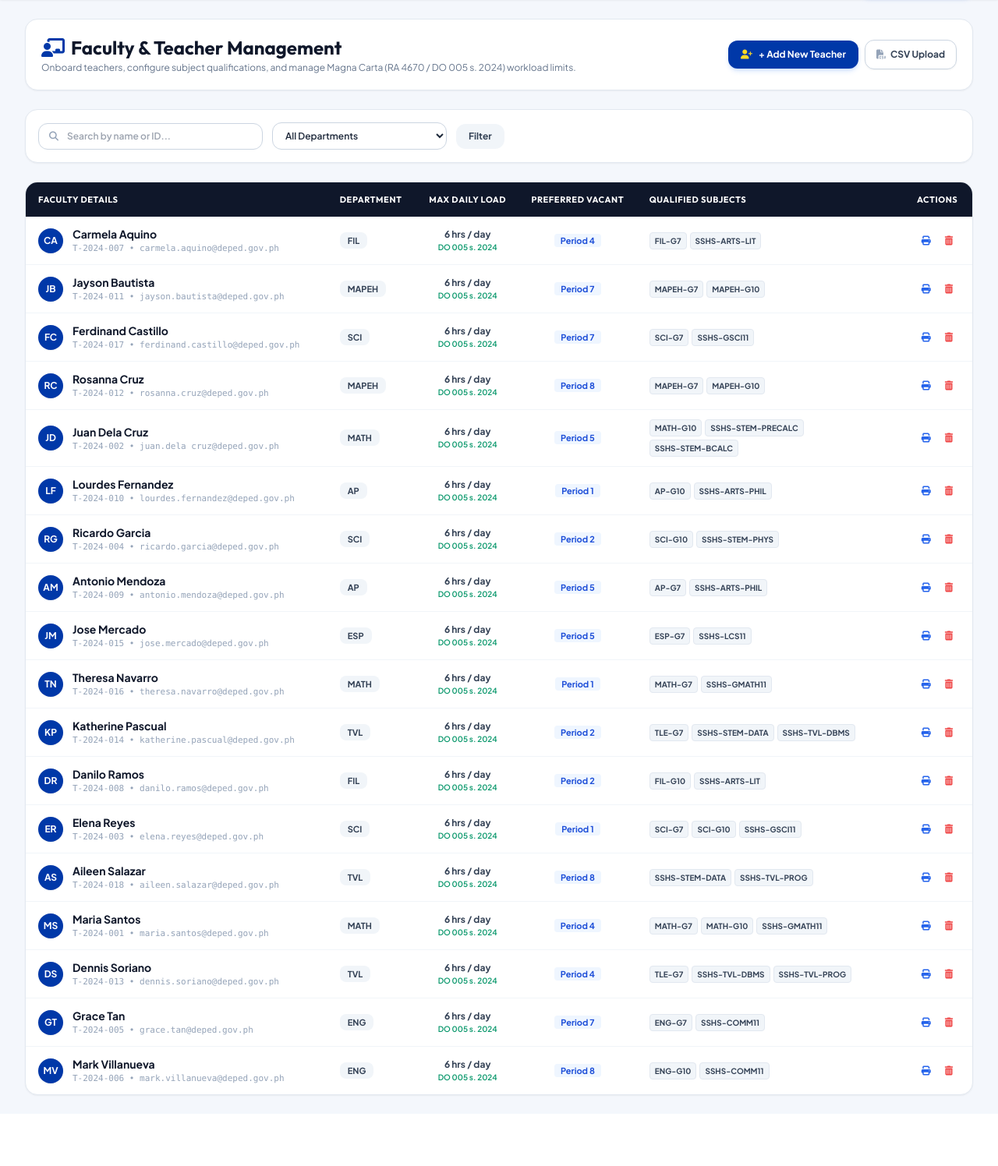
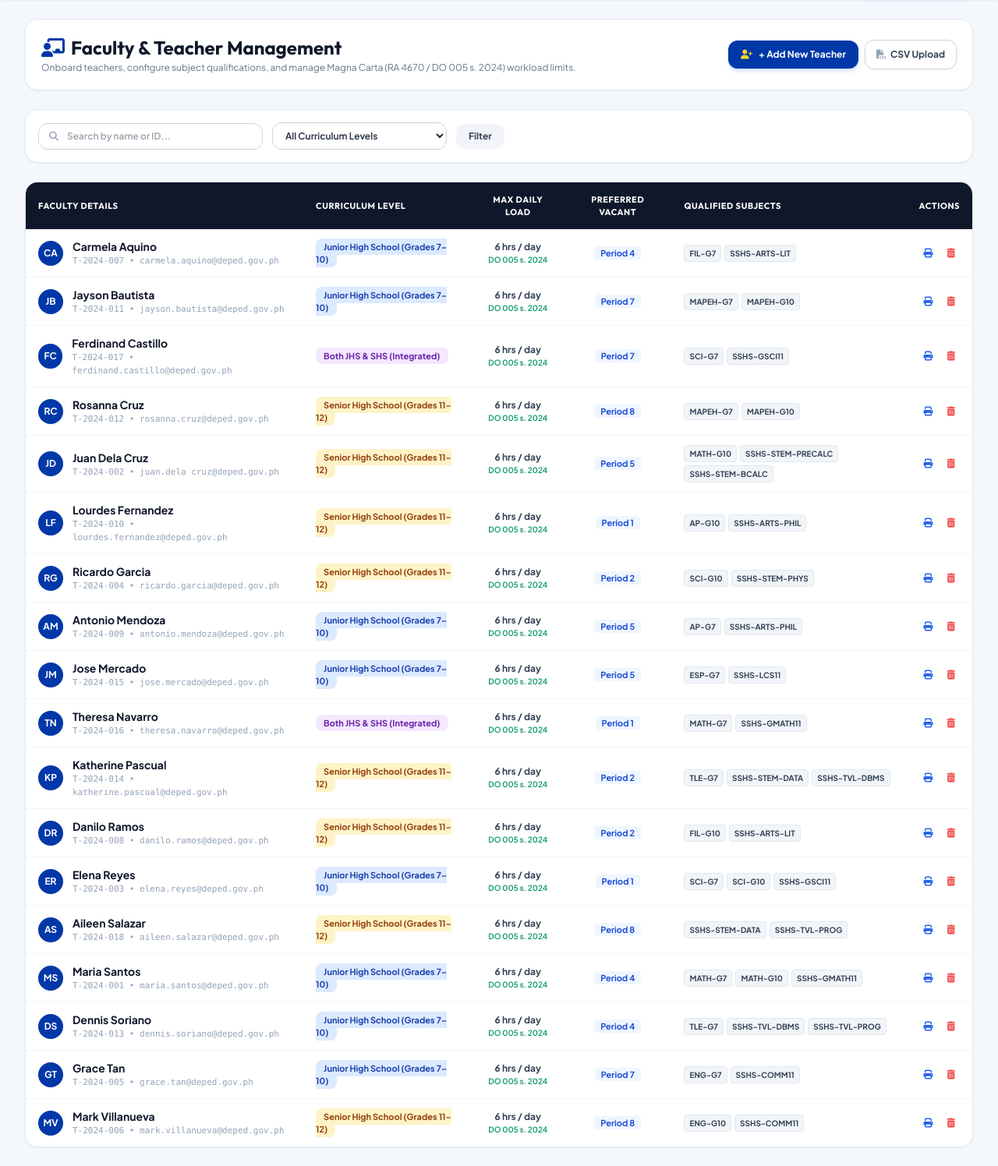
Before and after one commit to codebyaxiom/classmate-ai, a Django app: page /teachers/ in a window 1280 px wide. Shown: the part 65-1561 px from the top of the page at 78% size. Before the commit the page ends 1472 px from the top, so only its background shows below. Run offline with Django 5.2, Linux system fonts and the light colour scheme; data comes from the database, SQL or seed files in the repository; both versions use the stored data as it was after the commit; some libraries are stand-ins or nearby versions.

Commit message:
refactor(faculty): replace rigid department with curriculum level (JHS, SHS, Both) in data models and UI

```diff
--- a/scheduler/models.py
+++ b/scheduler/models.py
@@ -72,7 +72,7 @@ class Subject(models.Model):
     title = models.CharField(max_length=150)
     grade_level = models.IntegerField(choices=GRADE_CHOICES)
     cluster = models.CharField(max_length=30, choices=CLUSTER_CHOICES, default='jhs_core')
-    department = models.ForeignKey(Department, on_delete=models.CASCADE, related_name='subjects')
+    department = models.ForeignKey(Department, on_delete=models.SET_NULL, null=True, blank=True, related_name='subjects')
     room_type_needed = models.CharField(max_length=30, choices=Room.ROOM_TYPES, default='lecture')
     weekly_periods = models.IntegerField(default=4, help_text="Number of 1-hour periods per week")
     consecutive_periods = models.IntegerField(default=1, help_text="1 for standard, 2 for double-period lab/workshop")
@@ -82,11 +82,17 @@ class Subject(models.Model):
         return f"{self.code} - {self.title} (G{self.grade_level})"
 
 class Teacher(models.Model):
+    CURRICULUM_LEVEL_CHOICES = [
+        ('jhs', 'Junior High School (Grades 7–10)'),
+        ('shs', 'Senior High School (Grades 11–12)'),
+        ('both', 'Both JHS & SHS (Integrated)'),
+    ]
     employee_id = models.CharField(max_length=30, unique=True)
     first_name = models.CharField(max_length=50)
     last_name = models.CharField(max_length=50)
     email = models.EmailField(blank=True, default='')
-    department = models.ForeignKey(Department, on_delete=models.CASCADE, related_name='teachers')
+    curriculum_level = models.CharField(max_length=20, choices=CURRICULUM_LEVEL_CHOICES, default='both')
+    department = models.ForeignKey(Department, on_delete=models.SET_NULL, null=True, blank=True, related_name='teachers')
     max_daily_hours = models.IntegerField(default=6, help_text="DepEd DO 005 s. 2024 (max 6h actual teaching)")
     max_weekly_hours = models.IntegerField(default=30)
     preferred_vacant_period = models.IntegerField(null=True, blank=True, help_text="Preferred vacant period (1-8)")
--- a/scheduler/tests.py
+++ b/scheduler/tests.py
@@ -91,7 +91,7 @@ class ClassmateAITestSuite(TestCase):
             'first_name': 'Gabriela',
             'last_name': 'Silang',
             'employee_id': 'T-TEST-999',
-            'department_id': self.dept.id,
+            'curriculum_level': 'jhs',
             'max_daily_hours': 6,
             'subject_ids': [self.subject.id],
         })
@@ -99,4 +99,5 @@ class ClassmateAITestSuite(TestCase):
         self.assertTrue(data['success'])
         self.assertTrue(Teacher.objects.filter(employee_id='T-TEST-999').exists())
         t = Teacher.objects.get(employee_id='T-TEST-999')
+        self.assertEqual(t.curriculum_level, 'jhs')
         self.assertTrue(t.qualifications.filter(subject=self.subject).exists())
--- a/scheduler/views.py
+++ b/scheduler/views.py
@@ -435,12 +435,14 @@ def print_sf7_view(request, teacher_id=None):
     }
     return render(request, 'print_sf7.html', context)
 
-
 def teachers_view(request):
+    level_filter = request.GET.get('level')
     dept_filter = request.GET.get('dept')
     search_query = request.GET.get('q', '').strip()
 
-    teachers = Teacher.objects.select_related('department').prefetch_related('qualifications__subject').all().order_by('last_name')
+    teachers = Teacher.objects.prefetch_related('qualifications__subject').all().order_by('last_name')
+    if level_filter:
+        teachers = teachers.filter(curriculum_level=level_filter)
     if dept_filter:
         teachers = teachers.filter(department__code=dept_filter)
     if search_query:
@@ -457,6 +459,7 @@ def teachers_view(request):
         'teachers': teachers,
         'departments': departments,
         'subjects': subjects,
+        'level_filter': level_filter,
         'dept_filter': dept_filter,
         'search_query': search_query,
     }
@@ -471,19 +474,20 @@ def add_teacher_api(request):
     first_name = request.POST.get('first_name', '').strip()
     last_name = request.POST.get('last_name', '').strip()
     email = request.POST.get('email', '').strip()
+    curriculum_level = request.POST.get('curriculum_level', 'both').strip()
     dept_id = request.POST.get('department_id')
     max_daily = int(request.POST.get('max_daily_hours', 6))
     max_weekly = int(request.POST.get('max_weekly_hours', 30))
     pref_vacant = request.POST.get('preferred_vacant_period')
     subject_ids = request.POST.getlist('subject_ids')
 
-    if not emp_id or not first_name or not last_name or not dept_id:
-        return JsonResponse({'success': False, 'message': 'Please fill in all required fields.'})
+    if not emp_id or not first_name or not last_name:
+        return JsonResponse({'success': False, 'message': 'First Name, Last Name, and Employee ID are required.'})
 
     if Teacher.objects.filter(employee_id=emp_id).exists():
         return JsonResponse({'success': False, 'message': f'Employee ID {emp_id} is already registered.'})
 
-    dept = get_object_or_404(Department, id=dept_id)
+    dept = Department.objects.filter(id=dept_id).first() if dept_id else None
     pref_v_int = int(pref_vacant) if pref_vacant and pref_vacant.isdigit() else None
 
     teacher = Teacher.objects.create(
@@ -491,6 +495,7 @@ def add_teacher_api(request):
         first_name=first_name,
         last_name=last_name,
         email=email or f"{first_name.lower()}.{last_name.lower()}@deped.gov.ph",
+        curriculum_level=curriculum_level,
         department=dept,
         max_daily_hours=max_daily,
         max_weekly_hours=max_weekly,
@@ -505,7 +510,7 @@ def add_teacher_api(request):
 
     AuditLog.objects.create(
         action="Teacher Registered",
-        details=f"Added faculty member {teacher.full_name} ({teacher.employee_id}) with {len(subject_ids)} qualified subjects."
+        details=f"Added faculty member {teacher.full_name} ({teacher.employee_id}, {teacher.get_curriculum_level_display()}) with {len(subject_ids)} qualified subjects."
     )
 
     return JsonResponse({
--- a/templates/teachers.html
+++ b/templates/teachers.html
@@ -38,18 +38,18 @@
             </div>
 
             <div class="w-full sm:w-56">
-                <select name="dept" onchange="this.form.submit()" class="w-full px-3 py-2 rounded-xl border border-slate-300 text-xs font-semibold bg-white outline-none focus:ring-2 focus:ring-deped-blue">
-                    <option value="">All Departments</option>
-                    {% for d in departments %}
-                    <option value="{{ d.code }}" {% if dept_filter == d.code %}selected{% endif %}>{{ d.name }}</option>
-                    {% endfor %}
+                <select name="level" onchange="this.form.submit()" class="w-full px-3 py-2 rounded-xl border border-slate-300 text-xs font-semibold bg-white outline-none focus:ring-2 focus:ring-deped-blue">
+                    <option value="">All Curriculum Levels</option>
+                    <option value="jhs" {% if level_filter == 'jhs' %}selected{% endif %}>Junior High School (JHS)</option>
+                    <option value="shs" {% if level_filter == 'shs' %}selected{% endif %}>Senior High School (SHS)</option>
+                    <option value="both" {% if level_filter == 'both' %}selected{% endif %}>Both JHS & SHS (Integrated)</option>
                 </select>
             </div>
 
             <button type="submit" class="w-full sm:w-auto px-4 py-2 rounded-xl bg-slate-100 hover:bg-slate-200 text-slate-700 font-bold text-xs transition">
                 Filter
             </button>
-            {% if search_query or dept_filter %}
+            {% if search_query or level_filter %}
             <a href="{% url 'teachers' %}" class="text-xs text-red-600 hover:underline font-semibold">Reset</a>
             {% endif %}
         </form>
@@ -62,7 +62,7 @@
                 <thead class="bg-slate-900 text-white uppercase text-[11px] font-heading tracking-wider">
                     <tr>
                         <th class="py-3.5 px-4">Faculty Details</th>
-                        <th class="py-3.5 px-3">Department</th>
+                        <th class="py-3.5 px-3">Curriculum Level</th>
                         <th class="py-3.5 px-3 text-center">Max Daily Load</th>
                         <th class="py-3.5 px-3 text-center">Preferred Vacant</th>
                         <th class="py-3.5 px-4">Qualified Subjects</th>
@@ -84,8 +84,8 @@
                             </div>
                         </td>
                         <td class="py-3 px-3">
-                            <span class="px-2.5 py-1 rounded-lg bg-slate-100 font-bold text-slate-700 text-[11px]">
-                                {{ t.department.code }}
+                            <span class="px-2.5 py-1 rounded-lg font-bold text-[11px] {% if t.curriculum_level == 'jhs' %}bg-blue-100 text-blue-800{% elif t.curriculum_level == 'shs' %}bg-amber-100 text-amber-800{% else %}bg-purple-100 text-purple-800{% endif %}">
+                                {{ t.get_curriculum_level_display }}
                             </span>
                         </td>
                         <td class="py-3 px-3 text-center font-bold text-slate-700">
@@ -171,11 +171,11 @@
                     <input type="text" id="tEmployeeId" required placeholder="e.g. T-2026-025" class="w-full px-3 py-2 rounded-xl border border-slate-300 font-mono font-semibold outline-none focus:ring-2 focus:ring-deped-blue">
                 </div>
                 <div>
-                    <label class="block font-bold text-slate-700 mb-1">Department *</label>
-                    <select id="tDepartment" required class="w-full px-3 py-2 rounded-xl border border-slate-300 font-semibold outline-none focus:ring-2 focus:ring-deped-blue bg-white">
-                        {% for d in departments %}
-                        <option value="{{ d.id }}">{{ d.name }} ({{ d.code }})</option>
-                        {% endfor %}
+                    <label class="block font-bold text-slate-700 mb-1">Curriculum Level *</label>
+                    <select id="tCurriculumLevel" required class="w-full px-3 py-2 rounded-xl border border-slate-300 font-semibold outline-none focus:ring-2 focus:ring-deped-blue bg-white">
+                        <option value="both" selected>Both JHS & SHS (Integrated)</option>
+                        <option value="jhs">Junior High School (JHS)</option>
+                        <option value="shs">Senior High School (SHS)</option>
                     </select>
                 </div>
             </div>
@@ -252,7 +252,7 @@
         const firstName = document.getElementById('tFirstName').value;
         const lastName = document.getElementById('tLastName').value;
         const employeeId = document.getElementById('tEmployeeId').value;
-        const departmentId = document.getElementById('tDepartment').value;
+        const curriculumLevel = document.getElementById('tCurriculumLevel').value;
         const email = document.getElementById('tEmail').value;
         const maxDaily = document.getElementById('tMaxDaily').value;
         const prefVacant = document.getElementById('tPrefVacant').value;
@@ -262,7 +262,7 @@
         formData.append('first_name', firstName);
         formData.append('last_name', lastName);
         formData.append('employee_id', employeeId);
-        formData.append('department_id', departmentId);
+        formData.append('curriculum_level', curriculumLevel);
         formData.append('email', email);
         formData.append('max_daily_hours', maxDaily);
         formData.append('preferred_vacant_period', prefVacant);
```
Also changed, not shown: db.sqlite3, scheduler/migrations/0002_teacher_curriculum_level_alter_subject_department_and_more.py (added).
